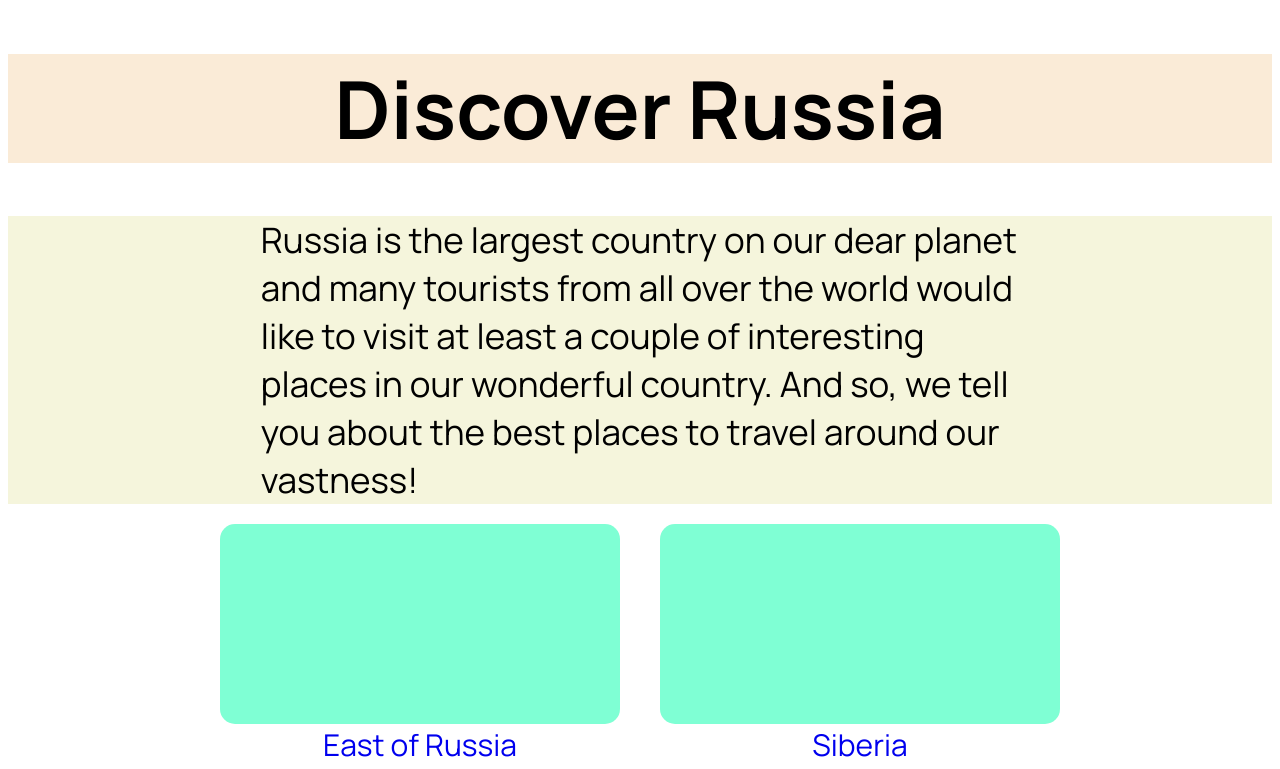
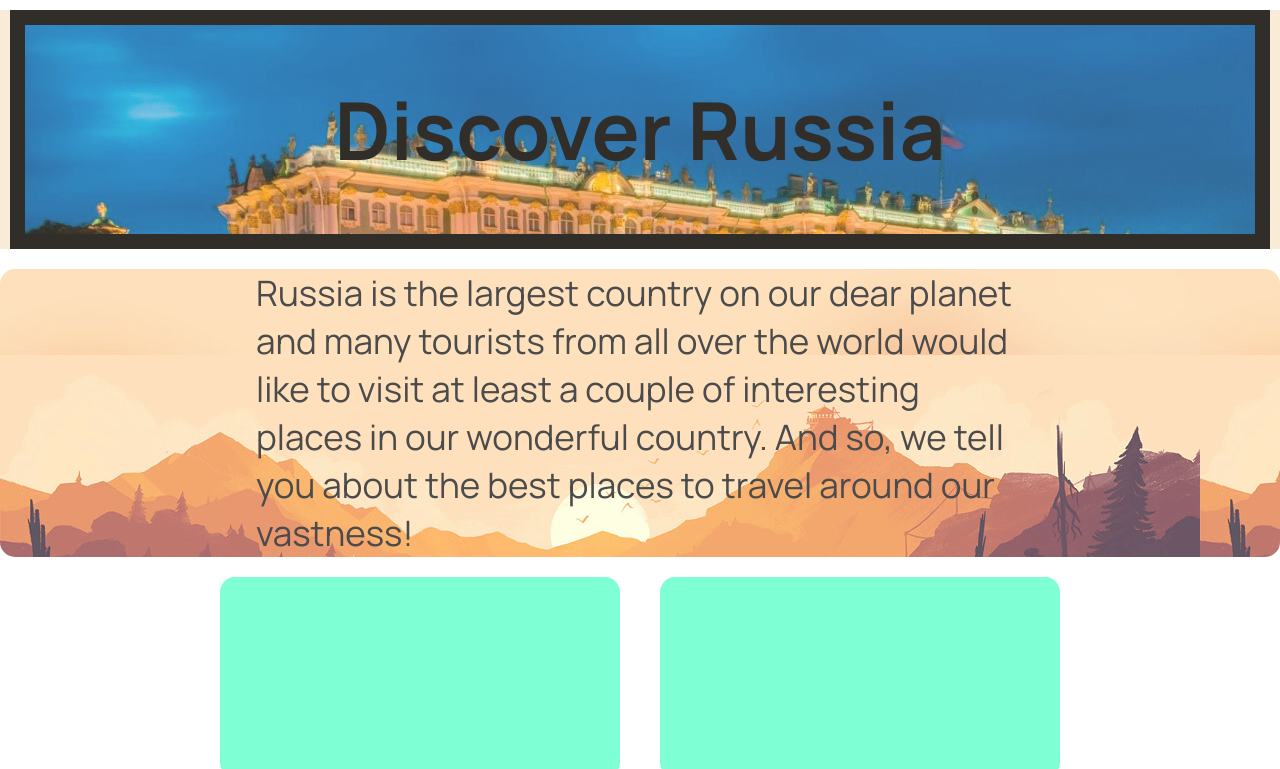
Before and after one commit to gbln1337/English_project, a plain HTML site: page index.html in a window 1280 px wide. Shown: the top 769 px of the page. Drawn offline with Linux system fonts and the light colour scheme.

Commit message:
увеличил карту, рассортировал картинки

```diff
--- a/styles.css
+++ b/styles.css
@@ -1,11 +1,25 @@
 body{
     font-family: "Manrope", sans-serif;
+    background-color: #ffffff9c;
+    padding: 0;
+    margin: 0;
 }
 header{
     background-color: antiquewhite;
     text-align: center;
-    height: auto;
+    height: 100%;
     font-size: 40px;
+    margin: 0;
+}
+h1{
+    margin: 10px;
+    padding: 50px;
+    background-image: url("./pics/central/hermitage.jpg");
+    background-color: #a68a009c;
+    fill-opacity: 100%;
+    opacity: 80%;
+    border: solid black 15px;
+
 }
 main{
     display: flex;
@@ -24,8 +38,15 @@ main{
     align-items: center;
     font-size: 35px;
     width: 100%;
-    height: fit-content;
+    height:100%;
     background-color: beige;
+    margin-top: 10px;
+    border-radius: 15px;
+    background-image: url(./pics/firewatch.jpg);
+    fill-opacity: 100%;
+    opacity: 70%;
+    background-color: #C7F66F;
+
 }
 .welcome_text_child{
     width: 60%;
```
Also changed, not shown: pics/firewatch.jpg (added).
